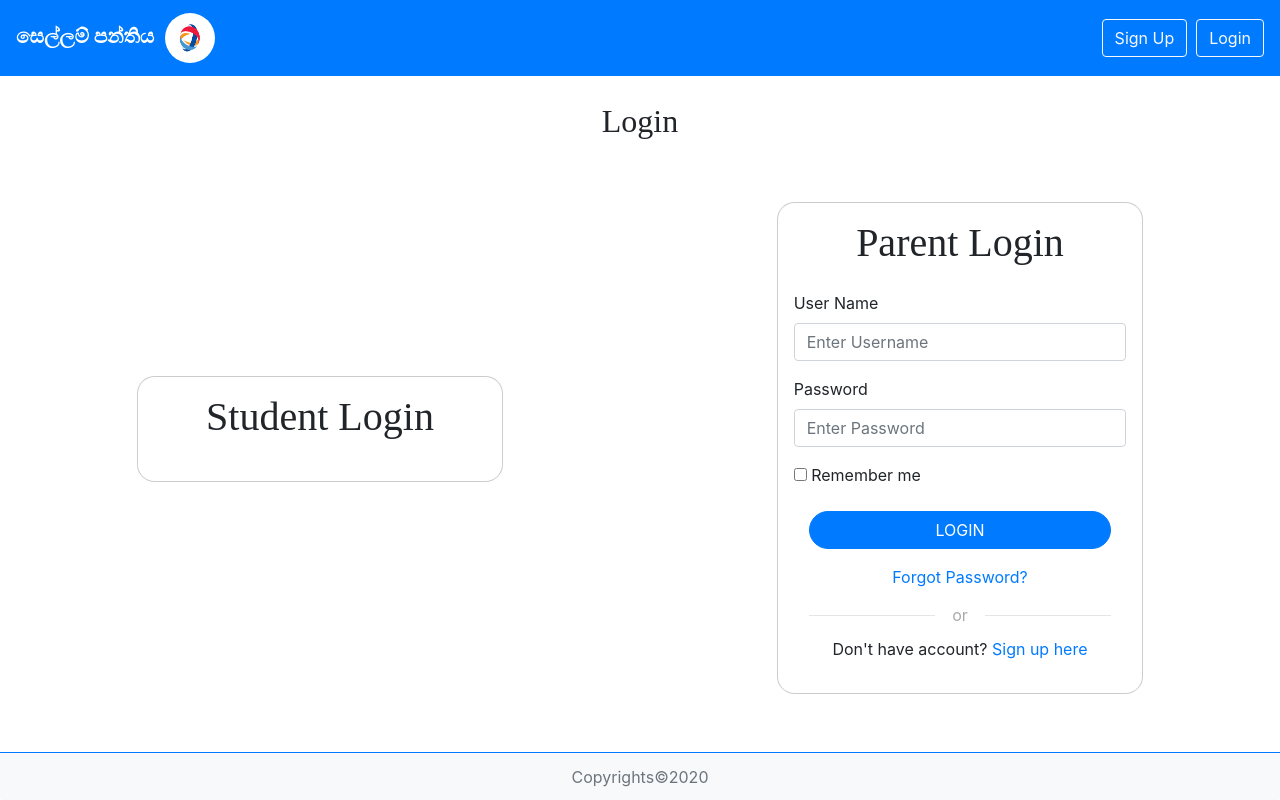
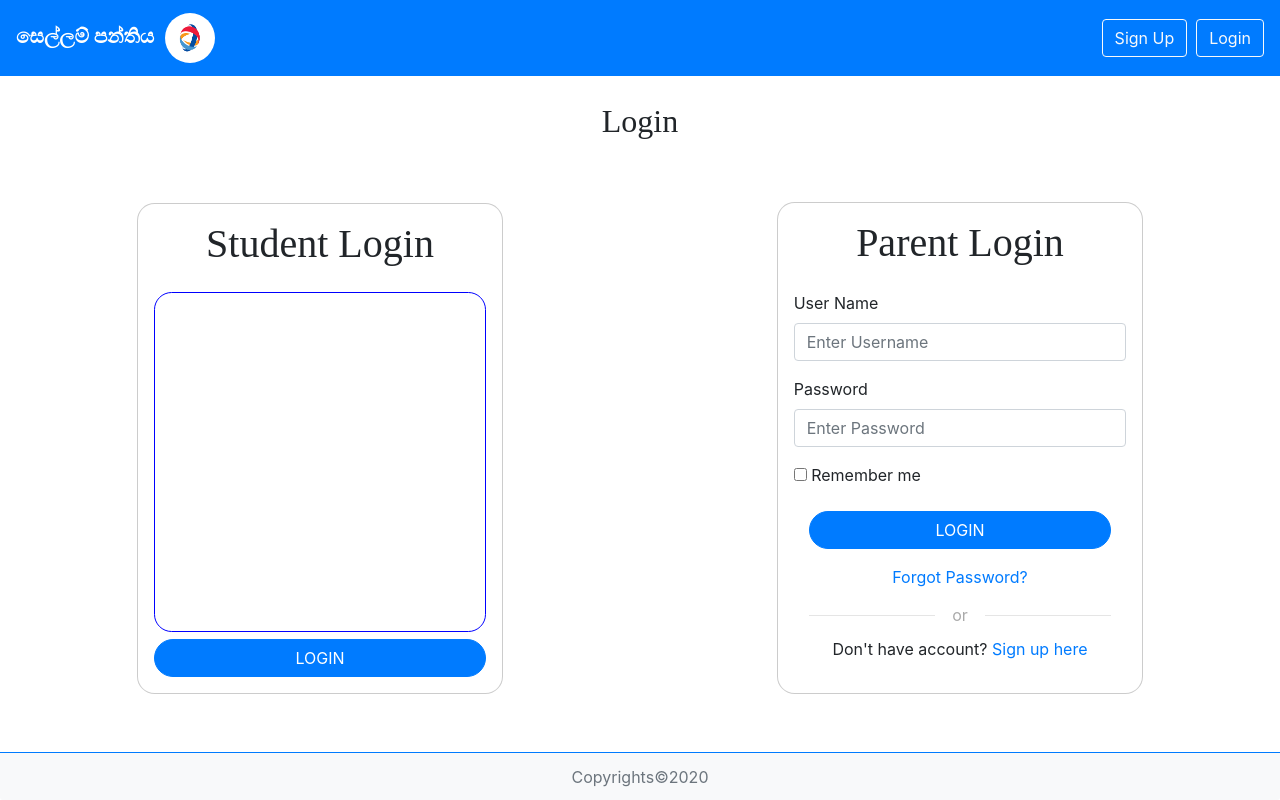
Before and after one commit to OshadhaAK/Gamified-Front-End, an Angular app: page /login in a window 1280 px wide. Built offline with nearby package versions, Linux system fonts and the light colour scheme.

Commit message:
camera added

```diff
--- a/src/app/camera-snapshot/camera-snapshot.component.css
+++ b/src/app/camera-snapshot/camera-snapshot.component.css
@@ -1,7 +1,3 @@
 .camera-snapshot {
-    position: absolute;
-    top:0;
-    left:0;
-    width: 100%;
-    height: 100%;
+
 }
--- a/src/app/camera-snapshot/camera-snapshot.component.html
+++ b/src/app/camera-snapshot/camera-snapshot.component.html
@@ -1,6 +1,5 @@
 <div class="camera-snapshot" (click)="getCameraImage()">
-    <!--  <md-icon [class.small]="imageUrl">camera</md-icon> -->
-    <i class="fas fa-camera"></i>
-    <canvas width="400" height="380" #canvas hidden="true"></canvas>
-    <video [hidden]="imageUrl" width="400" height="380" autoplay #video></video>
+
+    <canvas width="400" height="300" #canvas hidden="true"></canvas>
+    <video [hidden]="imageUrl" width="400" height="300" autoplay #video></video>
 </div>
--- a/src/app/login/login.component.css
+++ b/src/app/login/login.component.css
@@ -79,6 +79,3 @@ body{
      color: #ff0000;
      }
      #second{display:none;}
-     #video {
-        background-color: #000000;
-    }
--- a/src/app/login/login.component.html
+++ b/src/app/login/login.component.html
@@ -29,7 +29,7 @@
 
 <div class="container-fluid">
   <div class="row align-items-center justify-content-around">
-    <div class="col-md-4">
+    <div class="col-md-4" style="margin-top: 3%;">
       <div class="d-flex justify-content-center ">
         <div class="container">
           <div id="first">
@@ -37,17 +37,20 @@
               <div class="logo mb-3">
                 <div class="col-md-12 text-center">
                   <h1>Student Login</h1>
-                  <div class="content">
-                    <img [hidden]="!imageUrl" [src]="imageUrl" />
 
-                    <!-- <app-camera-snapshot [imageUrl]="imageUrl" (imageCreated)="imageChanged($event)">
-                    </app-camera-snapshot> -->
+                </div>
 
-                  </div>
-                </div>
               </div>
+              <div class="content myform form" style="border-color: blue;">
+                <img [hidden]="!imageUrl" [src]="imageUrl"/>
 
+                <app-camera-snapshot [imageUrl]="imageUrl" (imageCreated)="imageChanged($event)">
+                </app-camera-snapshot>
 
+              </div>
+              <div class="buttons" style="margin-top: 2%;">
+                <button class=" btn btn-block mybtn btn-primary tx-tfm" (click)="login()">Login</button>
+              </div>
             </div>
           </div>
         </div>
@@ -56,7 +59,7 @@
     <div class="col-md-4" style="margin-top: 3%;">
       <div class="container">
         <div id="first">
-          <div class="myform form ">
+          <div class="myform form">
             <div class="logo mb-3">
               <div class="col-md-12 text-center">
                 <h1>Parent Login</h1>
--- a/src/app/login/login.component.ts
+++ b/src/app/login/login.component.ts
@@ -42,7 +42,6 @@ export class LoginComponent implements OnInit {
   }
 
   imageChanged(data) {
-    console.log(data)
     this.imageUrl = data;
     this.ref.detectChanges();
   }
```
